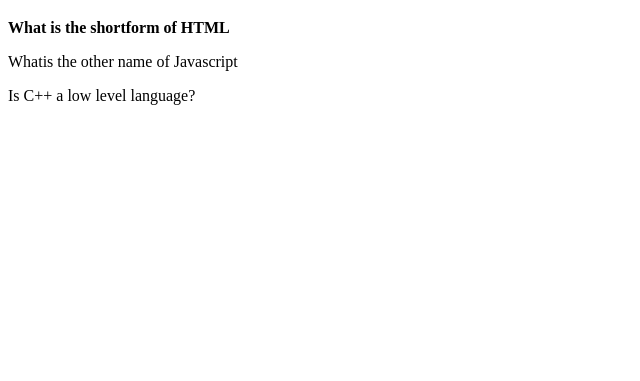
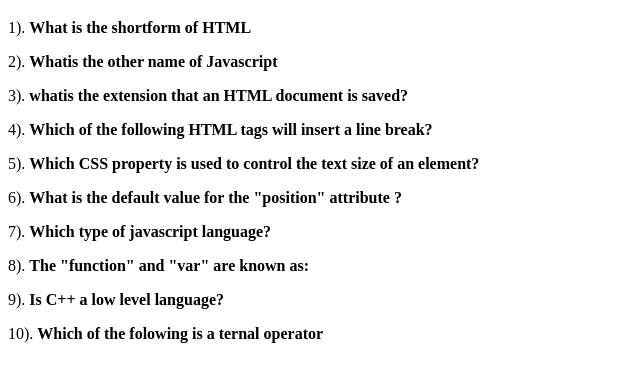
Before and after one commit to denisdelaki/thirdIP, a plain HTML site: page index.html in a window 1280 px wide. Shown: the part 61-442 px from the top of the page, without its empty margins (0-640 px from the left). Drawn offline with Linux system fonts and the light colour scheme.

Commit message:
added the questions and listed them respective

```diff
--- a/index.html
+++ b/index.html
@@ -12,9 +12,29 @@
     </header>
     <div>
       <form action="">
-        <p><b>What is the shortform of HTML</b></p>
-        <p>Whatis the other name of Javascript</p>
-        <p>Is C++ a low level language?</p>
+        <!--The first question-->
+        <p>1). <b> What is the shortform of HTML</b></p>
+        <!--The second Question-->
+        <p>2). <b>Whatis the other name of Javascript </b></p>
+        <p>3). <b>whatis the extension that an HTML document is saved?</b></p>
+        <p>
+          4). <b>Which of the following HTML tags will insert a line break?</b>
+        </p>
+        <p>
+          5).
+          <b
+            >Which CSS property is used to control the text size of an
+            element?</b
+          >
+        </p>
+        <p>
+          6). <b>What is the default value for the "position" attribute ?</b>
+        </p>
+        <p>7). <b>Which type of javascript language?</b></p>
+        <p>8). <b>The "function" and "var" are known as:</b></p>
+        <!--This is the third question-->
+        <p>9). <b>Is C++ a low level language?</b></p>
+        <p>10). <b>Which of the folowing is a ternal operator</b></p>
       </form>
     </div>
   </body>
```
